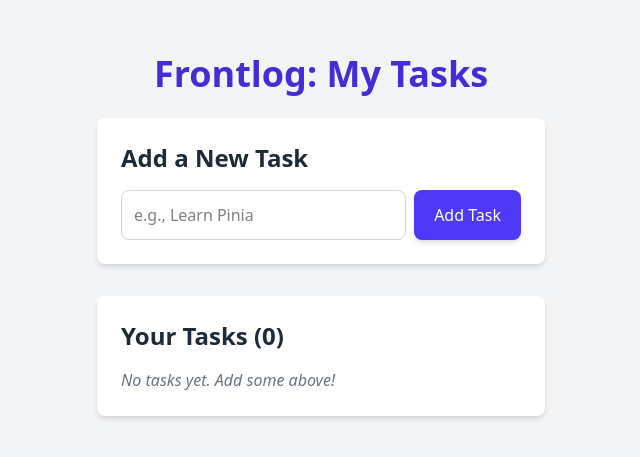
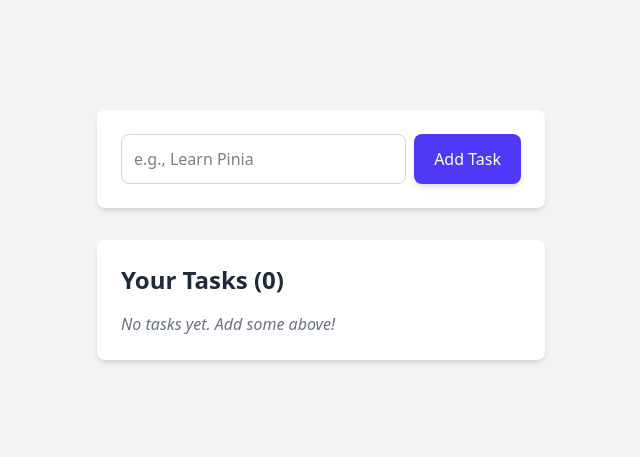
Before and after one commit to PinW/frontlog, a Vue app: page / in a window 1280 px wide. Shown: the part 165-622 px from the top of the page, without its empty margins (319-959 px from the left). Built offline with nearby package versions, Linux system fonts and the light colour scheme.

Commit message:
remove titles

```diff
--- a/src/App.vue
+++ b/src/App.vue
@@ -23,12 +23,7 @@ function addNewTask() {
 
 <template>
   <div class="flex flex-col items-center justify-center min-h-screen bg-gray-100 p-4">
-    <h1 class="text-4xl font-extrabold text-indigo-700 mb-6">
-      Frontlog: My Tasks
-    </h1>
-
     <div class="w-full max-w-md bg-white p-6 rounded-lg shadow-md mb-8">
-      <h2 class="text-2xl font-semibold text-gray-800 mb-4">Add a New Task</h2>
       <div class="flex gap-2">
         <input
           type="text"
```
